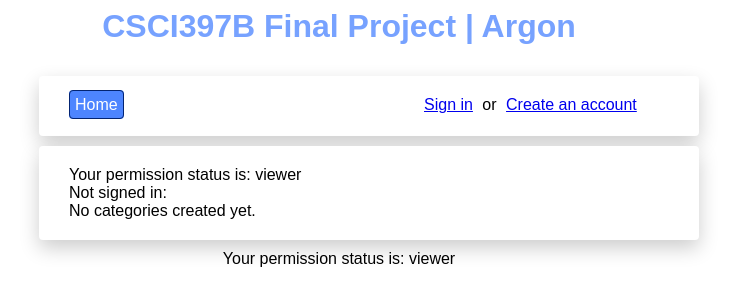
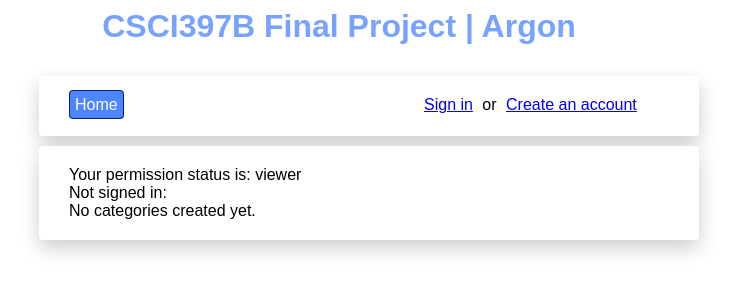
Before and after one commit to Ann-c-Tseng/CSCI397BFinalProject, a PHP site: page / in a window 1280 px wide. Shown: the top 306 px of the page, without its empty margins (301-1038 px from the left). Run offline with PHP 8.4, Linux system fonts and the light colour scheme; data that the repository does not hold is empty.

Commit message:
fixed duplicate form issue

```diff
--- a/index.php
+++ b/index.php
@@ -141,18 +141,3 @@
 </div>
 </body>
 </html>
-
-<!-- Check to see if person is super user, if so, show "add category button" -->
-<?php
-    if(isset($_SESSION['signed_in']))
-    {
-        $vv = $_SESSION['permission'];
-        echo "Your permission status is: ".$vv."<br>";
-
-        if($vv === "superuser") {
-            include 'addcatbtn.php';
-        }
-    } else {
-        echo "Your permission status is: viewer <br>";
-    }
-?>
```
